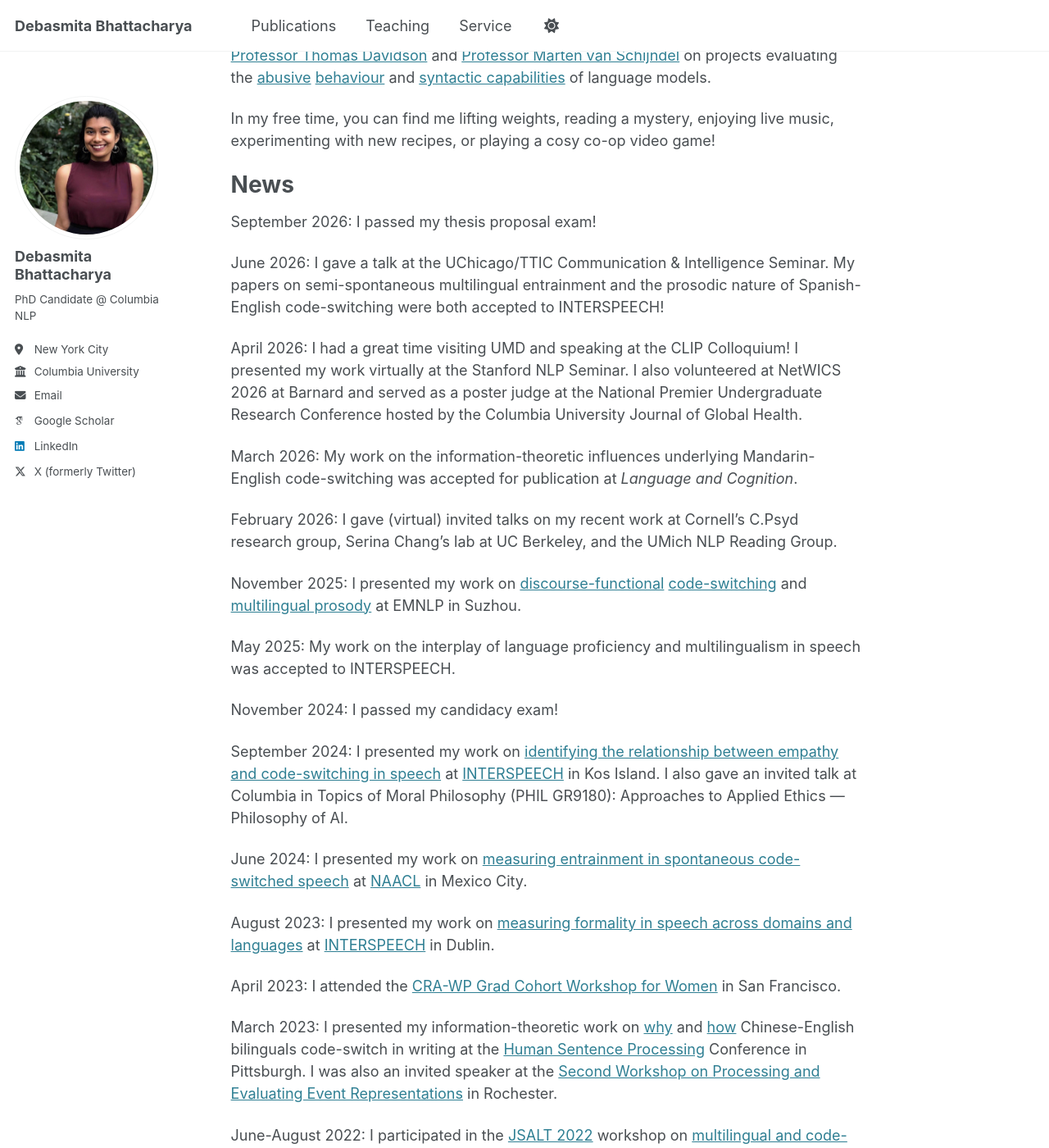
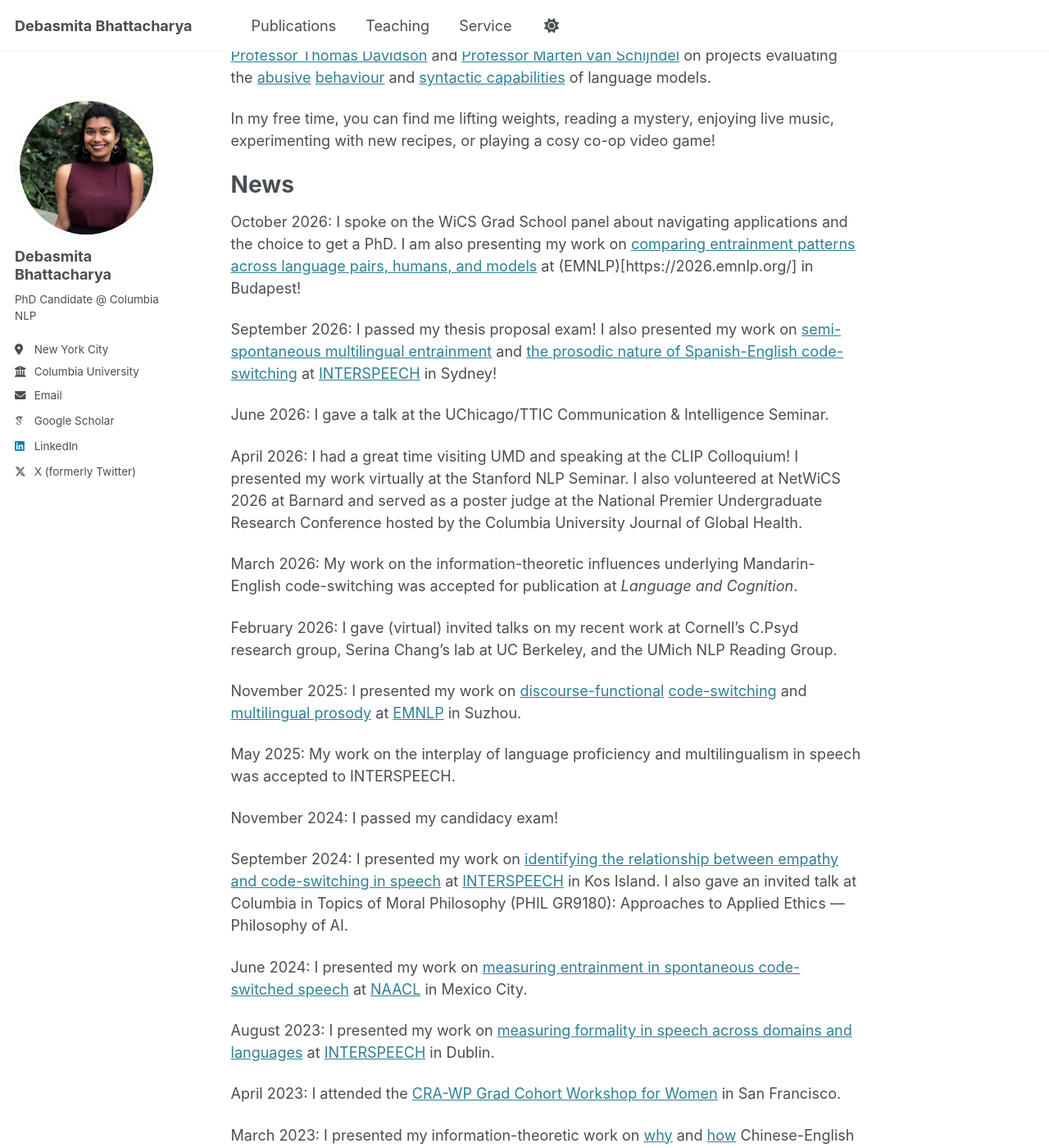
Before and after one commit to debasmita-b/debasmita-b.github.io, a Jekyll site: the page built from _pages/about.md, in a window 1280 px wide and 1400 px high, scrolled down 609 px. Shown: the whole window at 82% size. Built offline with Jekyll 4.4.1, drawn with Linux system fonts in a browser that asks for light colours; some web fonts are replaced.

Commit message:
updating news section

```diff
--- a/_pages/about.md
+++ b/_pages/about.md
@@ -21,17 +21,19 @@ In my free time, you can find me lifting weights, reading a mystery, enjoying li
 
 News
 ======
-September 2026: I passed my thesis proposal exam!
+October 2026: I spoke on the WiCS Grad School panel about navigating applications and the choice to get a PhD. I am also presenting my work on [comparing entrainment patterns across language pairs, humans, and models](https://drive.google.com/file/d/1T3FmoDaX--la8AYde0Y_FM4yIjd7iZ3y/view?usp=sharing) at (EMNLP)[https://2026.emnlp.org/] in Budapest!
 
-June 2026: I gave a talk at the UChicago/TTIC Communication & Intelligence Seminar. My papers on semi-spontaneous multilingual entrainment and the prosodic nature of Spanish-English code-switching were both accepted to INTERSPEECH!
+September 2026: I passed my thesis proposal exam! I also presented my work on [semi-spontaneous multilingual entrainment](https://drive.google.com/file/d/1vMjOQUP4jSZQMc3frJM1tEOrFMNJq-ye/view?usp=sharing) and [the prosodic nature of Spanish-English code-switching](https://drive.google.com/file/d/1dmy_bHD1cJmYFHKkIEc3RYlTEaolwYyi/view?usp=sharing) at [INTERSPEECH](https://interspeech2026.org/en-AU) in Sydney!
 
-April 2026: I had a great time visiting UMD and speaking at the CLIP Colloquium! I presented my work virtually at the Stanford NLP Seminar. I also volunteered at NetWICS 2026 at Barnard and served as a poster judge at the National Premier Undergraduate Research Conference hosted by the Columbia University Journal of Global Health.
+June 2026: I gave a talk at the UChicago/TTIC Communication & Intelligence Seminar.
+
+April 2026: I had a great time visiting UMD and speaking at the CLIP Colloquium! I presented my work virtually at the Stanford NLP Seminar. I also volunteered at NetWiCS 2026 at Barnard and served as a poster judge at the National Premier Undergraduate Research Conference hosted by the Columbia University Journal of Global Health.
 
 March 2026: My work on the information-theoretic influences underlying Mandarin-English code-switching was accepted for publication at *Language and Cognition*.
 
 February 2026: I gave (virtual) invited talks on my recent work at Cornell's C.Psyd research group, Serina Chang's lab at UC Berkeley, and the UMich NLP Reading Group.
 
-November 2025: I presented my work on [discourse-functional](https://drive.google.com/file/d/1SMQasUapGUzILQlDgJrvMW8lhB040C15/view?usp=sharing) [code-switching](https://drive.google.com/file/d/1R2AleNCQZ51rQFi2S0_9hK_bg6xl47dE/view?usp=sharing) and [multilingual prosody](https://drive.google.com/file/d/1uKIE_w1AsMl3vQx1o_CVTaOZls7bYtOp/view?usp=sharing) at EMNLP in Suzhou.
+November 2025: I presented my work on [discourse-functional](https://drive.google.com/file/d/1SMQasUapGUzILQlDgJrvMW8lhB040C15/view?usp=sharing) [code-switching](https://drive.google.com/file/d/1R2AleNCQZ51rQFi2S0_9hK_bg6xl47dE/view?usp=sharing) and [multilingual prosody](https://drive.google.com/file/d/1uKIE_w1AsMl3vQx1o_CVTaOZls7bYtOp/view?usp=sharing) at [EMNLP](https://2025.emnlp.org/) in Suzhou.
 
 May 2025: My work on the interplay of language proficiency and multilingualism in speech was accepted to INTERSPEECH.
 
```
